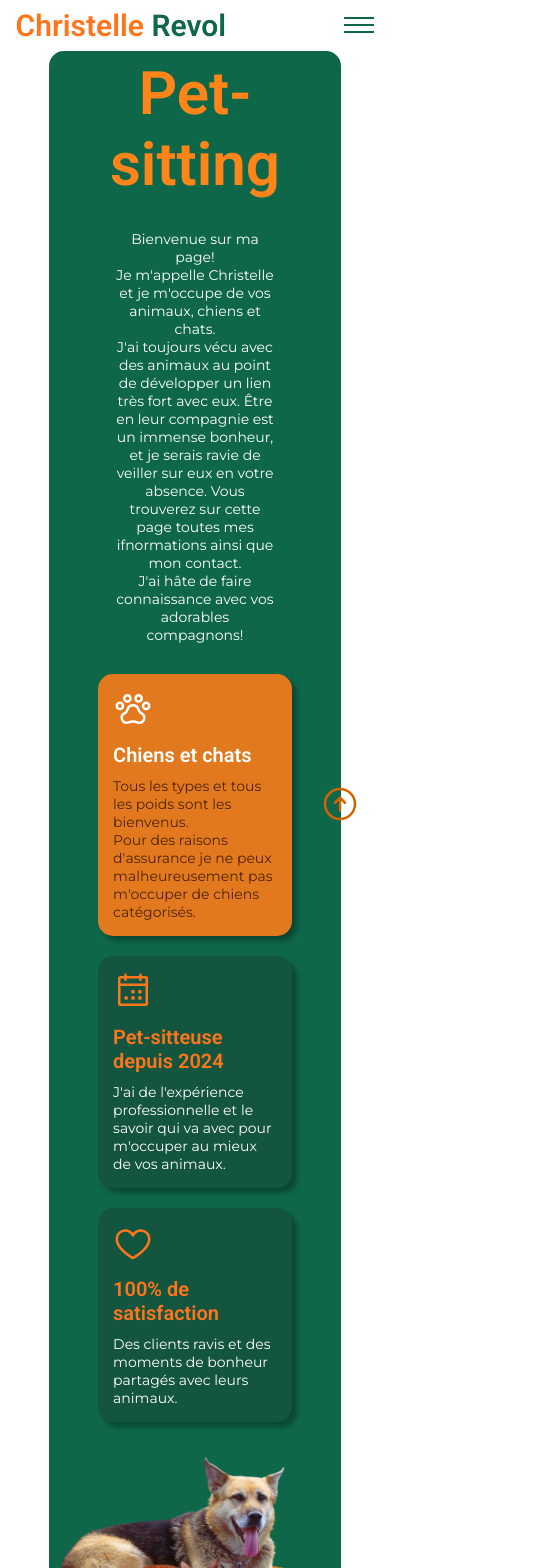
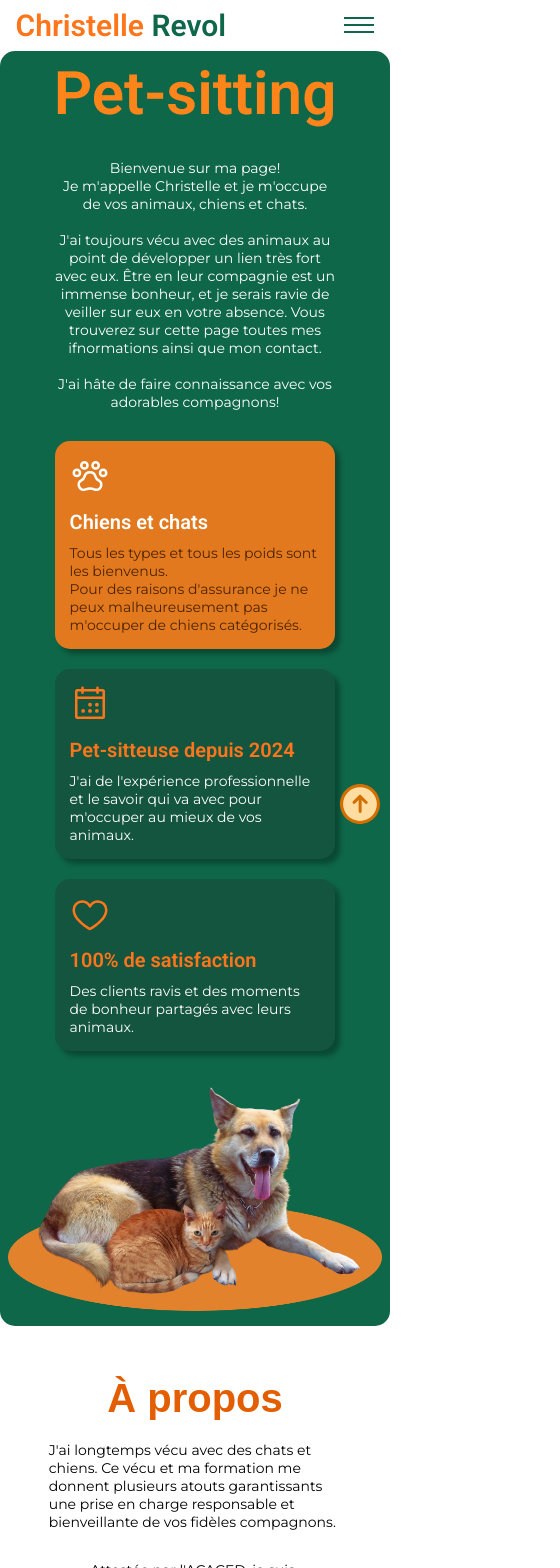
Before and after one commit to ChristelleRevol/Portfolio-2026, a React (Vite) app in the folder portfolio-2026/: page /pet-sitting in a window 390 px wide. Shown: the top 1568 px of the page, 560 px wide, since content can reach past the window. Built offline with nearby package versions, Linux system fonts and the light colour scheme; a web font is replaced by a local one.

Commit message:
mobile fixes

```diff
--- a/portfolio-2026/src/components/PetAccueil.jsx
+++ b/portfolio-2026/src/components/PetAccueil.jsx
@@ -1,22 +1,62 @@
 import "../styles/Pet_accueil.css"
+import { useState, useEffect } from "react";
 
 import paw from "../assets/images/logos/paw.svg"
 import calendar from "../assets/images/logos/calendar-dots.svg"
 import heart from "../assets/images/logos/heart.svg"
 import NekoEtLena from "../assets/images/Pets/Photomontage_Accueil.png"
 
+const breakpoint = 800
+
 const PetAccueil = () => {
+  const [width, setWidth] = useState(window.innerWidth);
+
+  const isMobile = width < breakpoint
+
+  useEffect(() => {
+    const handleResize = () => setWidth(window.innerWidth);
+    window.addEventListener("resize", handleResize);
+    return () => window.removeEventListener("resize", handleResize);
+    }, []);
+
   return (
     <div id="accueil">
       <h1>Pet-sitting</h1>
       <p className="pet-accueil-descr">
         Bienvenue sur ma page! <br />
-        Je m'appelle Christelle et je m'occupe de vos animaux, chiens et chats. <br />
+        Je m'appelle Christelle et je m'occupe de vos animaux, chiens et chats. <br /><br />
         J'ai toujours vécu avec des animaux au point de développer un lien très fort avec eux.
         Être en leur compagnie est un immense bonheur, et je serais ravie de veiller sur eux en votre absence.
-        Vous trouverez sur cette page toutes mes ifnormations ainsi que mon contact. <br />
+        Vous trouverez sur cette page toutes mes ifnormations ainsi que mon contact. <br /><br />
         J'ai hâte de faire connaissance avec vos adorables compagnons!
       </p>
+
+      {isMobile ? (
+        <div className="accueil-cards">
+          <div className="accueil-card pet-orange">
+            <img src={paw} alt="paw" />
+            <h2>Chiens et chats</h2>
+            <p>Tous les types et tous les poids sont les bienvenus.<br />
+              Pour des raisons d'assurance je ne peux malheureusement pas
+              m'occuper de chiens catégorisés.</p>
+          </div>
+          <div className="accueil-card">
+            <img src={calendar} alt="time" />
+            <h2>Pet-sitteuse depuis 2024</h2>
+            <p>J'ai de l'expérience professionnelle et le savoir qui va avec pour m'occuper au mieux de vos animaux.</p>
+          </div>
+          <div className="accueil-card">
+            <img src={heart} alt="heart" />
+            <h2>100% de satisfaction</h2>
+            <p>
+              Des clients ravis et des moments de bonheur partagés avec leurs animaux.
+            </p>
+          </div>
+          <img src={NekoEtLena} alt="Dog and cat photo" className="Neko-Lena"/>
+        </div>
+
+      ) : (
+        <div>
           <div className="accueil-cards">
             <div className="accueil-card pet-orange">
               <img src={paw} alt="paw" />
@@ -40,6 +80,10 @@ const PetAccueil = () => {
           </div>
           <img src={NekoEtLena} alt="Dog and cat photo" className="Neko-Lena"/>
         </div>
+
+      )}
+
+    </div>
   )
 }
 
--- a/portfolio-2026/src/components/PetDessin.jsx
+++ b/portfolio-2026/src/components/PetDessin.jsx
@@ -10,10 +10,16 @@ import Wave2 from "../assets/images/SVG/wave6.svg"
 import ArrowLeft from "../assets/images/logos/caret-left.svg"
 import ArrowRight from "../assets/images/logos/caret-right.svg"
 
-const breakpoint = 1150
+const breakpoint = 1350
 
 const PetDessin = () => {
   const [width, setWidth] = useState(window.innerWidth);
+  const [currentImg, setCurrentImg] = useState(0)
+
+  const photoGallery = [KokaPhoto, SpikePhoto, HappyPhoto]
+
+  const prev = () => setCurrentImg((i) => (i-1 + photoGallery.length) % photoGallery.length)
+  const next = () => setCurrentImg((i) => (i + 1) % photoGallery.length);
 
   const isMobile = width < breakpoint
 
@@ -39,15 +45,15 @@ const PetDessin = () => {
       behavior: "smooth",
     });
     }
-
-
   };
 
   return (
     <div id="portraits">
+
+    {isMobile ? (
+      <div>
         <h1 className="text-white-bg">Pet-sitting et dessin</h1>
 
-    {isMobile ? (
         <div className="dessin-infos">
           <div className="dessin-text">
             <p>Dessinatrice de profession, j'ai décidé d'associer ma passion des animaux à mon métier pour proposer à mes clients une offre exceptionnelle!
@@ -71,7 +77,28 @@ const PetDessin = () => {
             <p className="dessin-tarifs text-white-bg">À partir de <span>25€</span> de plus</p>
           </div>
         </div>
+
+        <div className="dessin-et-animaux">
+
+
+          <div className="dessin-groupe-photos" ref={sliderRef}>
+            <div className="slider-btn left">
+              {photoGallery.length > 1 && (<img src={ArrowLeft} className="pet-dessin-arrow" onClick={prev} alt="slide left"/>)}
+            </div>
+            <img src={photoGallery[currentImg]} alt="Photo animal avec dessin" className="photo-and-animal"/>
+              <div className="slider-btn right">
+                {photoGallery.length > 1 && (<img src={ArrowRight} className="pet-dessin-arrow" onClick={next} alt="slide right"/>)}
+              </div>
+          </div>
+
+          <img src={Wave2} className="dessin-wave" />
+        </div>
+      </div>
+
     ):(
+      <div>
+        <h1 className="text-white-bg">Pet-sitting et dessin</h1>
+
         <div className="dessin-infos">
           <div className="dessin-crayon">
             <h2>Crayon gris</h2>
@@ -93,7 +120,6 @@ const PetDessin = () => {
             <p className="dessin-tarifs text-white-bg">À partir de <span>25€</span> de plus</p>
           </div>
         </div>
-    )}
 
         <div className="dessin-et-animaux">
 
@@ -107,14 +133,18 @@ const PetDessin = () => {
           </div>
 
           <div className="dessin-groupe-photos" ref={sliderRef}>
-          <img src={KokaPhoto} alt="Photo chat avec dessin" />
-          <img src={SpikePhoto} alt="Photo chien avec dessin" />
-          <img src={HappyPhoto} alt="Photo chat avec dessin 2" />
+            <img src={KokaPhoto} alt="Photo chat avec dessin" className="pc-photo-and-animal"/>
+            <img src={SpikePhoto} alt="Photo chien avec dessin" className="pc-photo-and-animal"/>
+            <img src={HappyPhoto} alt="Photo chat avec dessin 2" className="pc-photo-and-animal"/>
           </div>
 
           <img src={Wave2} className="dessin-wave" />
         </div>
       </div>
+
+    )}
+
+    </div>
   )
 }
 
--- a/portfolio-2026/src/pages/PetSitting.jsx
+++ b/portfolio-2026/src/pages/PetSitting.jsx
@@ -8,7 +8,7 @@ import PetContact from "../components/PetContact"
 import PetAvis from "../components/PetAvis"
 
 import PawsBg from "../assets/images/Pets/Paws2.svg"
-import Up from "../assets/images/SVG/arrow-circle-up.svg"
+import Up from "../assets/images/SVG/arrow-circle-up-orange.svg"
 
 import "../styles/Pet-sitting.css"
 // import { useState, useEffect } from "react";
@@ -35,7 +35,7 @@ const PetSitting = () => {
   // };
 
   return (
-    <div>
+    <div className="petsitting-page-wrapper">
       <PetNavbar />
       <div className="pet-body">
         <img src={PawsBg} alt="" className="pet-bg-paws"/>
--- a/portfolio-2026/src/styles/Pet-avis.css
+++ b/portfolio-2026/src/styles/Pet-avis.css
@@ -11,7 +11,6 @@
   width: 60%;
   justify-content: space-between;
   margin: 30px auto;
-  height: 200px;
 }
 
 .pet-avis {
--- a/portfolio-2026/src/styles/Pet-contact.css
+++ b/portfolio-2026/src/styles/Pet-contact.css
@@ -200,8 +200,20 @@
   }
 }
 
-@media (max-width: 650px) {
+@media (max-width: 1000px) {
   #pet-contact {
-    width: 90%;
+    width: 80%;
+  }
+  .petcontact-rectangle-div {
+    width: 75%;
   }
 }
+
+@media (max-width: 850px) {
+  #pet-contact {
+    width: 80%;
+  }
+  .petcontact-rectangle-div {
+    width: 85%;
+  }
+}
--- a/portfolio-2026/src/styles/Pet-sitting.css
+++ b/portfolio-2026/src/styles/Pet-sitting.css
@@ -1,5 +1,10 @@
 html {
   scroll-behavior: smooth;
+}
+
+.petsitting-page-wrapper {
+  position: relative;
+  overflow-x: hidden;
 }
 
 .pet-body {
@@ -44,7 +49,7 @@ html {
   z-index: 100;
   bottom: 20px;
   right: 30px;
-  filter: brightness(0) saturate(100%) invert(41%) sepia(50%) saturate(5467%) hue-rotate(20deg) brightness(102%) contrast(101%);
+  /* filter: brightness(0) saturate(100%) invert(41%) sepia(50%) saturate(5467%) hue-rotate(20deg) brightness(102%) contrast(101%); */
   border: 25px;
   transition: transform 0.1s ease-in;
 }
@@ -67,3 +72,9 @@ html {
     opacity: 0;
   }
 }
+
+@media (max-width: 800px) {
+  .up-to-navbar {
+    right: 10px;
+  }
+}
--- a/portfolio-2026/src/styles/Pet_accueil.css
+++ b/portfolio-2026/src/styles/Pet_accueil.css
@@ -20,6 +20,7 @@
   color: white;
   width: 50%;
   margin: 40px 0;
+  text-align: justify;
 }
 
 .accueil-cards {
@@ -74,9 +75,15 @@
   width: 700px;
 }
 
-@media (max-width: 1640px) {
+@media (min-width : 2300px) {
+  #accueil {
+    width: 65%;
+  }
+}
+
+@media (max-width: 1750px) {
   .Neko-Lena {
-    width: 50%;
+    width: 45%;
     top: 1%;
   }
 }
@@ -116,24 +123,26 @@
 }
 
 @media (max-width: 800px) {
+  #accueil {
+    width: 100%;
+  }
+
+  .pet-accueil-descr {
+    width: 75%;
+  }
+
   .accueil-cards {
     flex-direction: column;
     align-items: center;
   }
   .accueil-card {
-    width: 70%;
+    width: 75%;
   }
 }
 
 @media (max-width: 500px) {
-  #accueil {
-    padding: 2% 2% 45% 2%;
-  }
   .Neko-Lena {
-    position: absolute;
-    top: 90%;
-    right: -20px;
-    width: 120%;
     margin: 0 auto;
+    width: 100%;
   }
 }
--- a/portfolio-2026/src/styles/Pet_dessin.css
+++ b/portfolio-2026/src/styles/Pet_dessin.css
@@ -56,6 +56,7 @@
   margin: auto 0;
   font-family: "Montserrat", sans-serif;
   font-size: 14px;
+  text-align: justify;
 }
 
 .dessin-offert {
@@ -98,11 +99,15 @@
   align-self: end;
 }
 
-.dessin-groupe-photos img {
+.pc-photo-and-animal {
   width: 400px;
   height: fit-content;
   border-radius: 15px;
 }
+
+/* .dessin-groupe-photos img {
+
+} */
 
 .dessin-wave {
   align-self: end;
@@ -121,6 +126,13 @@
 
 .pet-dessin-arrow {
   filter: brightness(0) saturate(100%) invert(21%) sepia(83%) saturate(393%) hue-rotate(108deg) brightness(98%) contrast(95%);
+  width: 50px;
+}
+
+@media (min-width: 2100px) {
+  .dessin-groupe-photos {
+    width: 65%;
+  }
 }
 
 @media (max-width: 1650px) {
@@ -145,27 +157,25 @@
 /* CAROUSEL */
 
 @media (max-width:1350px){
+  .dessin-groupe-photos{
+    width: auto;
+    margin: auto;
 
-  .dessin-groupe-photos{
-
-    max-width:100%;
-    margin:0;
-
-    justify-content:flex-start;
-    gap:20px;
+    align-items: center;
 
     overflow-x:auto;
     overflow-y:hidden;
-
-    scroll-behavior:smooth;
-
-    padding-inline:80px;
 
     scrollbar-width:none;
   }
 
   .dessin-groupe-photos::-webkit-scrollbar{
     display:none;
+  }
+
+  .photo-and-animal {
+    width: 80%;
+    border-radius: 15px;
   }
 
   .pet-slide-btn-group {
@@ -178,14 +188,10 @@
   }
 
   .slider-btn{
-
     display: flex;
 
-    /* top:50%;
-    transform:translateY(-50%); */
-
-    width:48px;
-    height:48px;
+    /* width:48px;
+    height: 48px; */
 
     border:none;
     border-radius:50%;
@@ -199,15 +205,13 @@
   }
 
   .slider-btn, .left{
-    margin-left:10px;
+    margin-right:20px;
   }
 
   .slider-btn, .right{
-    margin-right:10px;
+    margin-left:20px;
   }
-}
 
-@media (max-width: 1150px) {
   .dessin-infos {
     flex-direction: column;
     align-items: center;
@@ -219,21 +223,39 @@
   }
 }
 
-@media (max-width: 500px) {
-  .dessin-text, .dessin-aquarelle,
+@media (max-width: 800px) {
+  #portraits h1 {
+    width: 80%;
+  }
+
+  .dessin-infos {
+    width: 100%;
+  }
+
+  .dessin-aquarelle,
   .dessin-crayon {
     width: 90%;
   }
+
+  .dessin-text {
+    width: 75%;
+  }
+
+  .pet-dessin-arrow {
+    width: 35px;
+  }
+}
+
+@media (max-width: 500px) {
   .dessin-restants {
     font-size: 16px;
   }
-  .dessin-groupe-photos img {
-    width: 250px;
+
+    .slider-btn, .left{
+    margin-right:10px;
+  }
+
+  .slider-btn, .right{
+    margin-left:10px;
   }
 }
-
-@media (max-width: 400px) {
-  .dessin-groupe-photos {
-    padding-inline: 50px;
-  }
-}
```
Also changed, not shown: portfolio-2026/src/assets/images/Pets/Photomontage_Accueil.png, portfolio-2026/src/assets/images/SVG/arrow-circle-up-orange.svg (added). Lines whose indentation alone changed are shown as unchanged.
